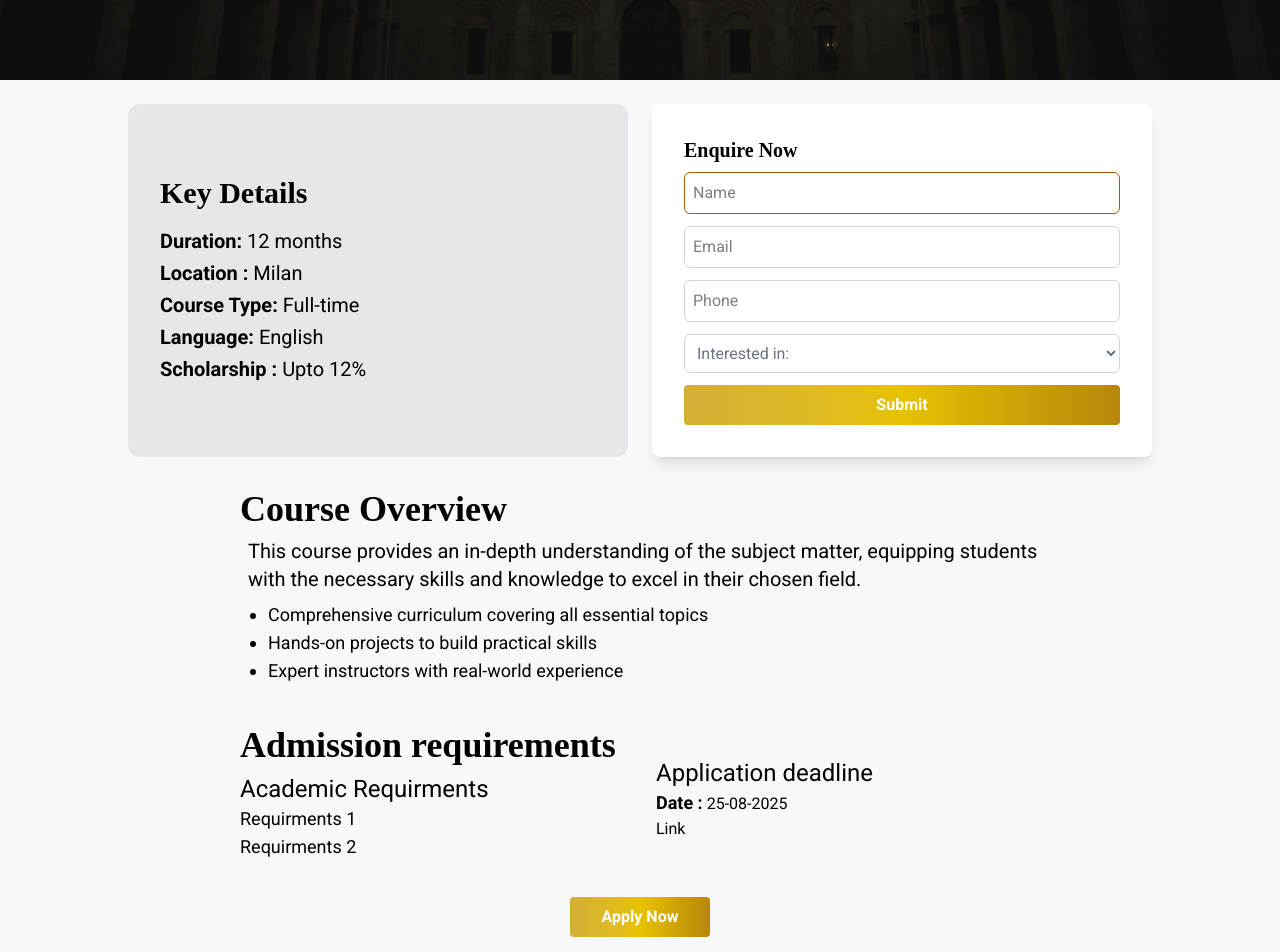
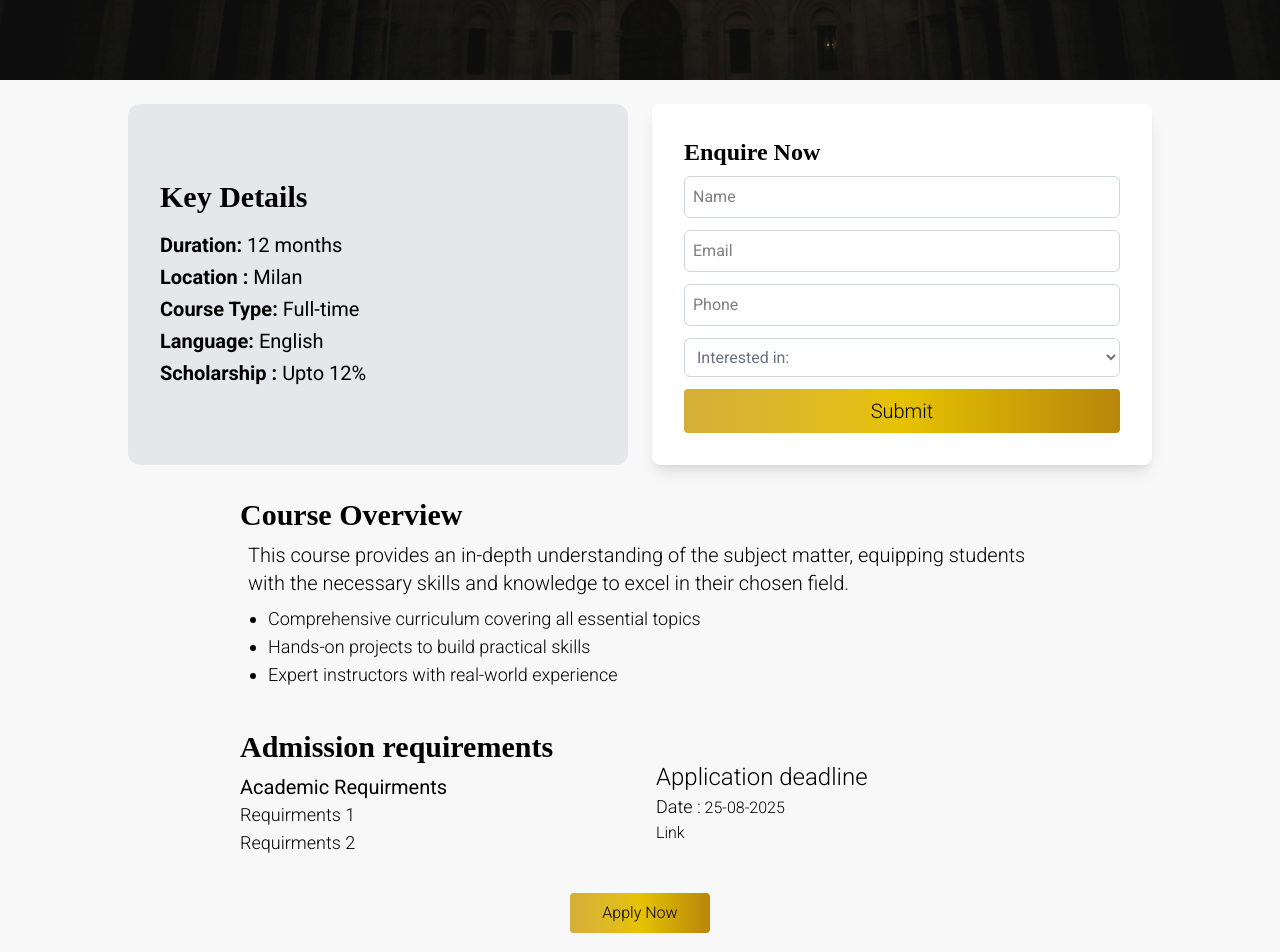
Before and after one commit to harshvardhan119/maitri-global-education-frontend, a React (Vite) app: page /courses in a window 1280 px wide. Shown: the part 740-1692 px from the top of the page. Built offline with nearby package versions, Linux system fonts and the light colour scheme; a web font is replaced by a local one.

Commit message:
stying updated of courses

```diff
--- a/src/pages/Course.jsx
+++ b/src/pages/Course.jsx
@@ -26,18 +26,18 @@ export default function Course() {
           {/* Left Details Card */}
           <div  className="flex items-stretch justify-center">
             <div  className="bg-gray-200 p-8 rounded-xl w-full h-full flex flex-col justify-center">
-              <h1 style={{fontFamily : 'Epika'}} className="text-3xl font-bold mb-4">Key Details</h1>
+              <h1 style={{fontFamily : 'Epika'}} className="text-3xl font-semibold mb-4">Key Details</h1>
               <p className="text-xl mb-1">
-                <span className="text-xl font-bold">Duration:</span> 12 months
+                <span className="text-xl font-semibold">Duration:</span> 12 months
               </p>
               <p className="text-xl mb-1">
-                <span className="text-xl font-bold">Location :</span> Milan
+                <span className="text-xl font-semibold">Location :</span> Milan
               </p>
               <p className="text-xl mb-1">
-                <span className="text-xl font-bold">Course Type:</span> Full-time
+                <span className="text-xl font-semibold">Course Type:</span> Full-time
               </p>
               <p className="text-xl mb-1">
-                <span className="text-xl font-bold">Language:</span> English
+                <span className="text-xl font-semibold">Language:</span> English
               </p>
               <p className="text-xl mb-1">
                 <span className="text-xl font-bold">Scholarship :</span> Upto 12%
@@ -48,14 +48,14 @@ export default function Course() {
           {/* Right Enquiry Form */}
           <div className="flex items-stretch justify-center">
             <div className="p-8 border-gray-400 rounded-lg bg-white shadow-lg w-full h-full flex flex-col">
-              <h2 style={{ fontFamily: "Epika" }} className="text-xl font-bold mb-2">
+              <h2 style={{ fontFamily: "Epika" }} className="text-2xl font-semibold mb-2">
                 Enquire Now
               </h2>
               <form className="space-y-3 flex-grow flex flex-col ">
                 <input
                   type="text"
                   placeholder="Name"
-                  className="border border-yellow-700 rounded-md p-2 w-full"
+                  className="border border-gray-300 rounded-md p-2 w-full"
                 />
                 <input
                   type="email"
@@ -74,7 +74,7 @@ export default function Course() {
                   <option value="international">Course</option>
                 </select>
                 <button
-                  className="px-6 py-2 w-full bg-gradient-to-r from-[#d4af37] via-[#e6c200] to-[#b8860b] text-white font-semibold rounded"
+                  className="px-6 py-2 w-full bg-gradient-to-r from-[#d4af37] via-[#e6c200] to-[#b8860b] font-thin text-xl hover:scale-102 transition-all duration-300 text-black cursor-pointer rounded"
                 >
                   Submit
                 </button>
@@ -86,12 +86,12 @@ export default function Course() {
 
       {/* Course Overview */}
       <div className="lg:mx-60 mb-0 pt-4 pb-4">
-        <h1 style={{fontFamily : 'Epika'}} className="text-4xl mb-2 font-bold text-center md:text-left">Course Overview</h1>
-        <p className="text-xl pl-2 text-center md:text-left">
+        <h1 style={{fontFamily : 'Epika'}} className="text-3xl mb-2 font-bold text-center md:text-left">Course Overview</h1>
+        <p className="text-xl pl-2 text-center md:text-left font-thin">
           This course provides an in-depth understanding of the subject matter, equipping
           students with the necessary skills and knowledge to excel in their chosen field.
         </p>
-        <ul className="list-disc pl-5 text-lg m-2">
+        <ul className="list-disc pl-5 text-lg m-2 font-thin">
           <li>Comprehensive curriculum covering all essential topics</li>
           <li>Hands-on projects to build practical skills</li>
           <li>Expert instructors with real-world experience</li>
@@ -101,15 +101,15 @@ export default function Course() {
       {/* Admission & Deadline */}
       <div className="pt-4 pb-4 lg:mx-60 mt-0 grid grid-cols-1 md:grid-cols-2 gap-8">
         <div>
-          <h1 style={{fontFamily : 'Epika'}} className="text-4xl font-bold mb-2 text-center md:text-left">Admission requirements</h1>
-          <h1 className="text-2xl text-center md:text-left">Academic Requirments</h1>
-         <p className="block text-center text-lg md:text-left">Requirments 1</p>
-         <p className="block text-center text-lg md:text-left">Requirments 2</p>
+          <h1 style={{fontFamily : 'Epika'}} className="text-3xl font-bold mb-2 text-center md:text-left">Admission requirements</h1>
+          <h1 className="text-xl text-center md:text-left">Academic Requirments</h1>
+         <p className="block text-center font-thin text-lg md:text-left">Requirments 1</p>
+         <p className="block text-center font-thin  text-lg md:text-left">Requirments 2</p>
         </div>
-        <div>
+        <div className="font-thin">
           <h1 className="text-2xl md:mt-8 text-center md:text-left">Application deadline</h1>
           <p className="text-center md:text-left">
-            <span className="text-lg font-bold">Date :</span> 25-08-2025
+            <span className="text-lg">Date :</span> 25-08-2025
           </p>
           <a href="#" className="block text-center md:text-left">Link </a>
         </div>
@@ -118,7 +118,7 @@ export default function Course() {
       {/* Apply Now Button */}
       <div className="flex justify-center p-5">
         <button className="px-8 py-2 bg-gradient-to-r from-[#d4af37] via-[#e6c200] to-[#b8860b]
-           text-white font-semibold rounded hover:opacity-90 transition cursor-pointer">
+           text-black font-thin font-semibold rounded hover:scale-102 transition-all duration-300 cursor-pointer">
           Apply Now
         </button>
       </div>
```
